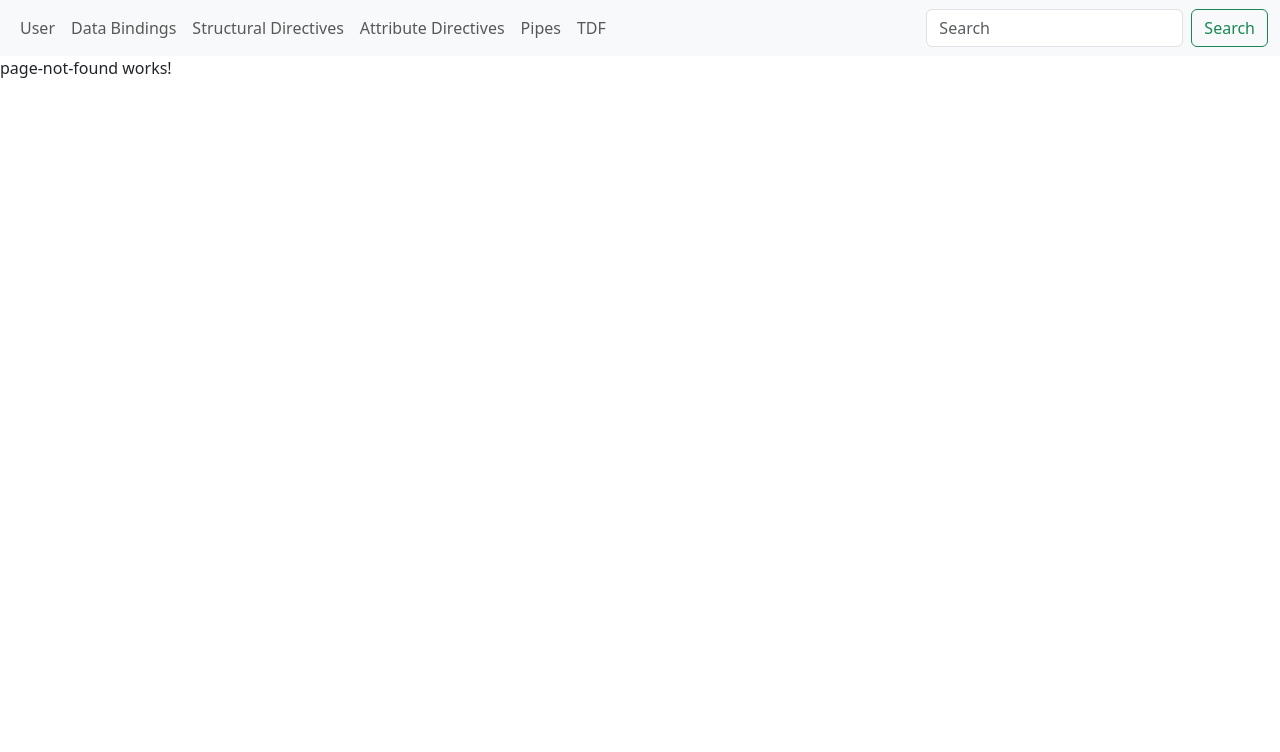
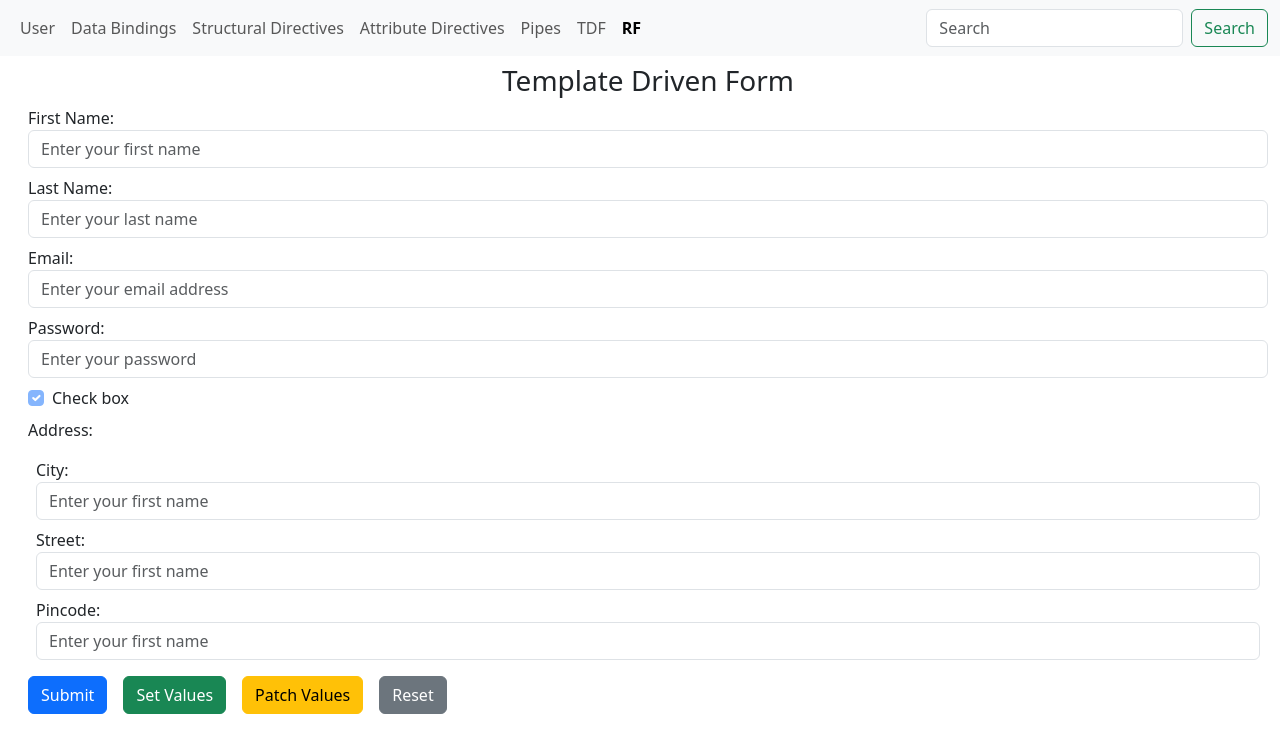
Before and after one commit to sanskar-kaushik/Angular_19, an Angular app: page /rf in a window 1280 px wide. Shown: the top 752 px of the page. Built offline with nearby package versions, Linux system fonts and the light colour scheme.

Commit message:
Reactive Forms

```diff
--- /dev/null
+++ b/src/app/Components/reactive-forms/reactive-forms.component.html
@@ -0,0 +1,46 @@
+<div class="container-fluid m-2">
+    <div class="text-center m-2">
+        <h3>Template Driven Form</h3>
+    </div>
+    <form [formGroup]="reactiveForm" (ngSubmit)="onSubmit()">
+        <div class="form-group m-2">
+            <label>First Name:</label>
+            <input type="text" placeholder="Enter your first name" class="form-control" formControlName="firstName">
+        </div>
+        <div class="form-group m-2">
+            <label>Last Name:</label>
+            <input type="text" placeholder="Enter your last name" class="form-control" formControlName="lastName">
+        </div>
+        <div class="form-group m-2">
+            <label>Email:</label>
+            <input type="email" placeholder="Enter your email address" class="form-control" formControlName="email">
+        </div>
+        <div class="form-group m-2">
+            <label>Password:</label>
+            <input type="password" placeholder="Enter your password" class="form-control" formControlName="password">
+        </div>
+        <div class="form-check m-2">
+            <input type="checkbox" class="form-check-input" formControlName="isChecked">
+            <label>Check box</label>
+        </div>
+        <div class="m-2" formGroupName="address">
+            <p>Address:</p>
+            <div class="form-group m-2">
+                <label>City:</label>
+                <input type="text" placeholder="Enter your first name" class="form-control" formControlName="city">
+            </div>
+            <div class="form-group m-2">
+                <label>Street:</label>
+                <input type="text" placeholder="Enter your first name" class="form-control" formControlName="street">
+            </div>
+            <div class="form-group m-2">
+                <label>Pincode:</label>
+                <input type="text" placeholder="Enter your first name" class="form-control" formControlName="pincode">
+            </div>
+        </div>
+        <button type="submit" class="btn btn-primary m-2">Submit</button>
+        <button type="button" class="btn btn-success m-2" (click)="setValues()">Set Values</button>
+        <button type="button" class="btn btn-warning m-2" (click)="patchValues()">Patch Values</button>
+        <button type="button" class="btn btn-secondary m-2" (click)="resetValues()">Reset</button>
+    </form>
+</div>
--- /dev/null
+++ b/src/app/Components/reactive-forms/reactive-forms.component.ts
@@ -0,0 +1,58 @@
+import { Component } from '@angular/core';
+import { FormControl, FormGroup, ReactiveFormsModule } from '@angular/forms';
+
+@Component({
+  selector: 'app-reactive-forms',
+  imports: [ReactiveFormsModule],
+  templateUrl: './reactive-forms.component.html',
+  styleUrl: './reactive-forms.component.css'
+})
+export class ReactiveFormsComponent {
+  reactiveForm: FormGroup;
+  constructor(){
+    this.reactiveForm = new FormGroup({
+      firstName: new FormControl(''),
+      lastName: new FormControl(''),
+      email: new FormControl(''),
+      password: new FormControl(),
+      isChecked: new FormControl(true),
+      address: new FormGroup({
+        city: new FormControl(''),
+        street: new FormControl(''),
+        pincode: new FormControl()
+      })
+    })
+    this.reactiveForm.controls['isChecked'].disable();
+  }
+  onSubmit(){
+    console.log(this.reactiveForm.value);
+  }
+  setValues(){
+    this.reactiveForm.setValue({
+      firstName: "Sanskar",
+      lastName: "Kaushik",
+      email: "sanskar.kaushik34@gmail.com",
+      password: "12345678",
+      isChecked: true,
+      address: ({
+        city: "delhi",
+        street: "Nathu Chowk",
+        pincode: 110097
+      })
+    })
+  }
+  resetValues(){
+    // this.reactiveForm.reset();
+    this.reactiveForm.controls['firstName'].reset();
+  }
+  patchValues(){
+    // this.reactiveForm.patchValue({
+    //   address: ({
+    //     city: "delhi",
+    //     street: "Nathu Chowk",
+    //     pincode: 110097
+    //   })
+    // })
+    this.reactiveForm.controls['firstName'].patchValue("sanskar");
+  }
+}
--- a/src/app/Components/template-driven-form/template-driven-form.component.html
+++ b/src/app/Components/template-driven-form/template-driven-form.component.html
@@ -51,7 +51,7 @@
                 }
             }
         </div>
-        <div class="form-group m-2">
+        <div class="form-check m-2">
             <input type="checkbox" class="form-check-input" name="isChecked" [(ngModel)]="userDetails.isChecked">
             <label>Check box</label>
         </div>
--- a/src/app/app.component.html
+++ b/src/app/app.component.html
@@ -20,6 +20,9 @@
         <li class="nav-item">
           <a class="nav-link" routerLinkActive="active" [routerLink]="['/tdf']" [routerLinkActiveOptions]="{exact: true}">TDF</a>
         </li>
+        <li class="nav-item">
+          <a class="nav-link" routerLinkActive="active" [routerLink]="['/rf']" [routerLinkActiveOptions]="{exact: true}">RF</a>
+        </li>
       </ul>
       <form class="d-flex">
         <input class="form-control me-2" type="search" placeholder="Search" aria-label="Search">
--- a/src/app/app.routes.ts
+++ b/src/app/app.routes.ts
@@ -6,6 +6,7 @@ import { AttributeDirectivesComponent } from './Components/attribute-directives/
 import { PageNotFoundComponent } from './Components/page-not-found/page-not-found.component';
 import { InbuiltPipesComponent } from './Components/inbuilt-pipes/inbuilt-pipes.component';
 import { TemplateDrivenFormComponent } from './Components/template-driven-form/template-driven-form.component';
+import { ReactiveFormsComponent } from './Components/reactive-forms/reactive-forms.component';
 
 export const routes: Routes = [
   { path: '' , redirectTo: "user" , pathMatch:"full"},
@@ -15,5 +16,6 @@ export const routes: Routes = [
   { path: 'attribute-directives', component: AttributeDirectivesComponent },
   { path: 'pipes', component: InbuiltPipesComponent },
   { path: 'tdf', component: TemplateDrivenFormComponent },
+  { path: 'rf', component: ReactiveFormsComponent },
   { path: '**', component: PageNotFoundComponent },
 ];
```
Also changed, not shown: src/app/Components/reactive-forms/reactive-forms.component.css (added), 1 other file (tests, documents, lock files or other folders).
